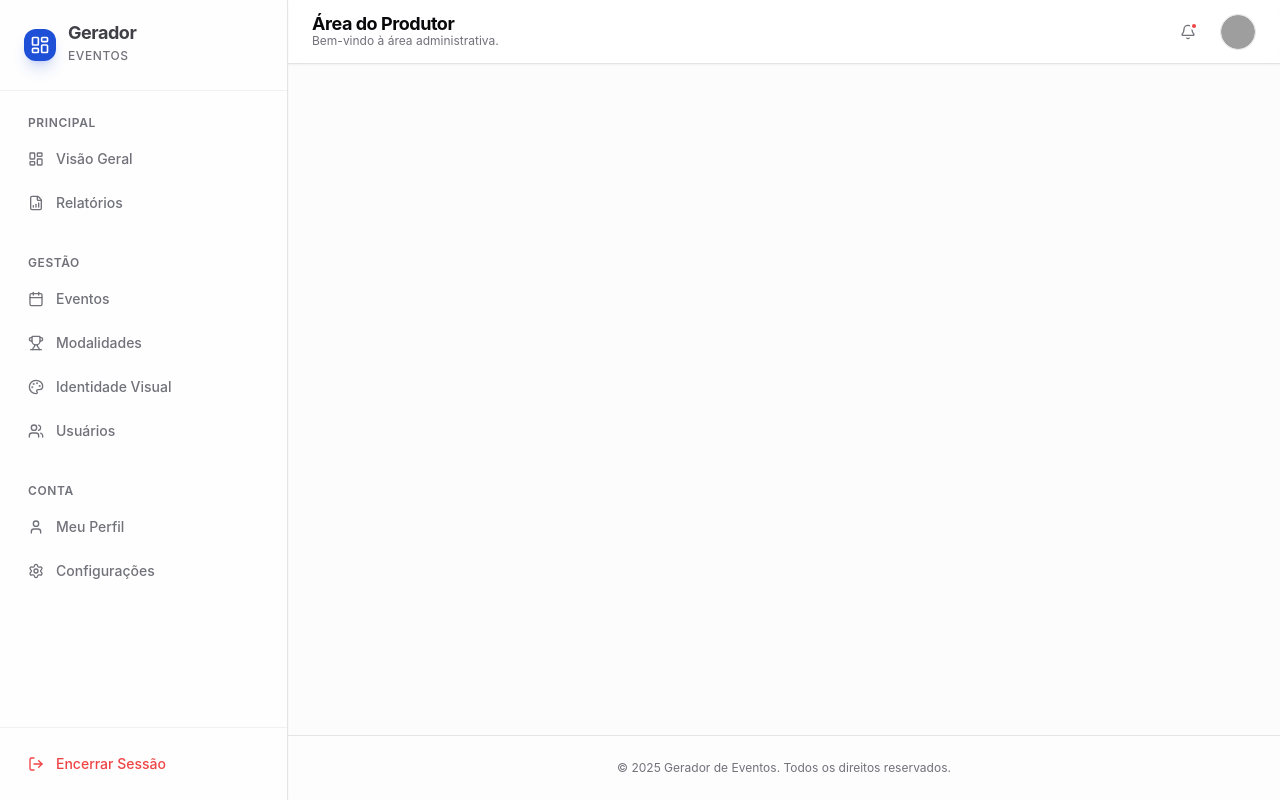
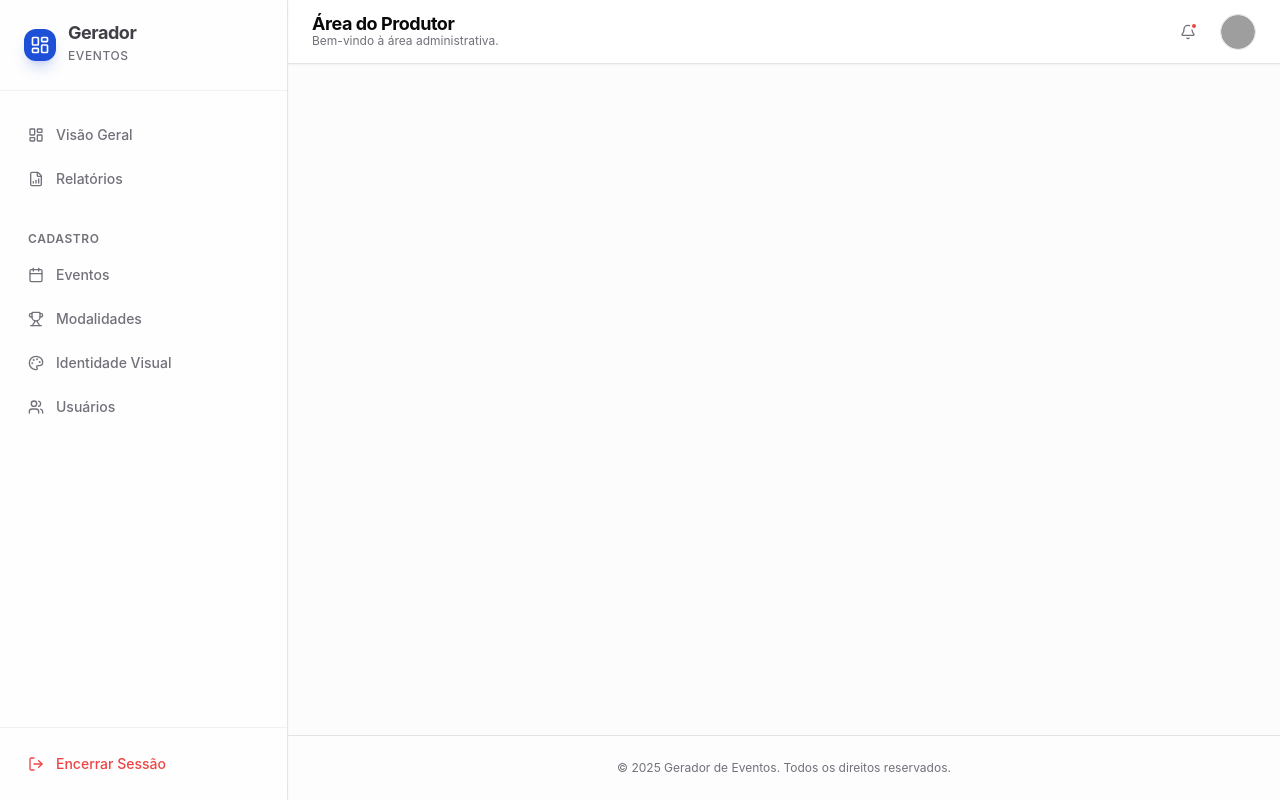
Before and after one commit to AtilaMedeiros/gerador-de-eventos_ultimo, a React (Vite) app: page /area-do-produtor/cadastro-basico in a window 1280 px wide. Built offline with nearby package versions, Linux system fonts and the light colour scheme; sample sign-in values are in the browser's storage; grey boxes are pictures that could not be loaded.

Commit message:
refactor: remove as seções 'Principal' e 'Conta' e renomeia 'Gestão' para 'Cadastro' na barra lateral.

```diff
--- a/src/components/DashboardSidebar.tsx
+++ b/src/components/DashboardSidebar.tsx
@@ -86,9 +86,7 @@ export function DashboardSidebar() {
 
       <div className="flex-1 py-6 px-4 space-y-8">
         <div className="space-y-1">
-          <p className="px-3 text-xs font-semibold text-muted-foreground uppercase tracking-wider mb-2">
-            Principal
-          </p>
+
           <NavItem
             to="/area-do-produtor/inicio"
             icon={LayoutDashboard}
@@ -105,7 +103,7 @@ export function DashboardSidebar() {
 
         <div className="space-y-1">
           <p className="px-3 text-xs font-semibold text-muted-foreground uppercase tracking-wider mb-2">
-            Gestão
+            Cadastro
           </p>
           <NavItem
             to="/area-do-produtor/cadastro-basico/evento"
@@ -137,23 +135,7 @@ export function DashboardSidebar() {
           />
         </div>
 
-        <div className="space-y-1">
-          <p className="px-3 text-xs font-semibold text-muted-foreground uppercase tracking-wider mb-2">
-            Conta
-          </p>
-          <NavItem
-            to="/area-do-produtor/perfil"
-            icon={User}
-            label="Meu Perfil"
-            active={isActive('/area-do-produtor/perfil')}
-          />
-          <NavItem
-            to="/area-do-produtor/configuracoes"
-            icon={Settings}
-            label="Configurações"
-            active={isActive('/area-do-produtor/configuracoes')}
-          />
-        </div>
+
       </div>
 
       <div className="p-4 border-t border-border/50">
```
